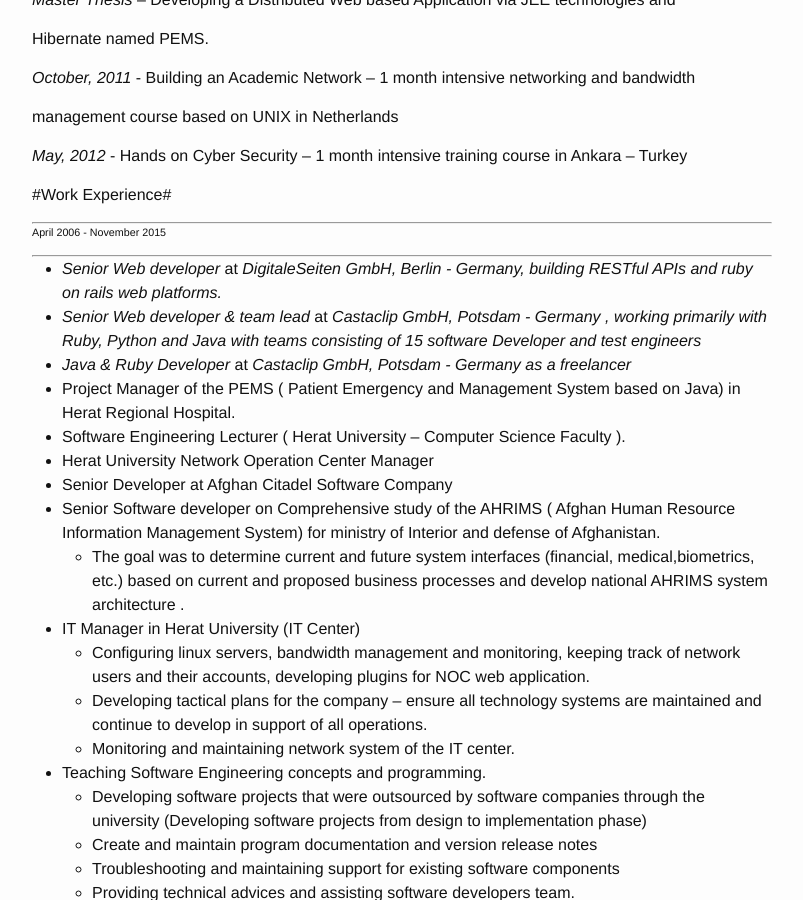
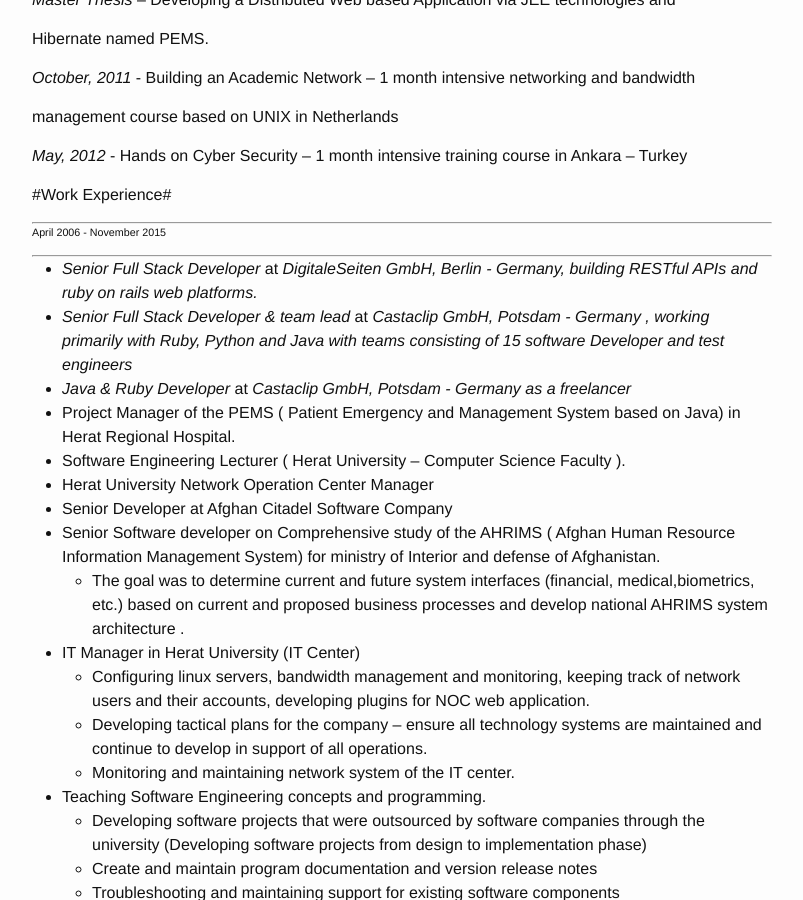
Before and after one commit to tokhi/tokhi.github.io, a Jekyll site: the page built from 2014-10-16-resume.markdown, in a window 1280 px wide and 900 px high, scrolled down 1341 px. Shown: the whole window, without its empty margins (238-1041 px from the left). Built offline with Jekyll 4.4.1, drawn with Linux system fonts in a browser that asks for light colours.

Commit message:
Update 2014-10-16-resume.markdown

```diff
--- a/2014-10-16-resume.markdown
+++ b/2014-10-16-resume.markdown
@@ -83,8 +83,8 @@
 <hr>
 ###### April 2006 - November 2015 ######
 <hr>
-* _Senior Web developer_ at <em>DigitaleSeiten GmbH, Berlin - Germany<em>, building RESTful APIs and ruby on rails web platforms.
-* _Senior Web developer & team lead_ at <em>Castaclip GmbH, Potsdam - Germany<em> , working primarily with Ruby, Python and Java with teams consisting of 15 software Developer and test engineers
+* _Senior Full Stack Developer_ at <em>DigitaleSeiten GmbH, Berlin - Germany<em>, building RESTful APIs and ruby on rails web platforms.
+* _Senior Full Stack Developer & team lead_ at <em>Castaclip GmbH, Potsdam - Germany<em> , working primarily with Ruby, Python and Java with teams consisting of 15 software Developer and test engineers
 * _Java & Ruby Developer_ at <em>Castaclip GmbH, Potsdam - Germany<em> as a freelancer
 * Project Manager of the PEMS ( Patient Emergency and Management System based on Java) in Herat Regional Hospital.
 * Software Engineering Lecturer ( Herat University – Computer Science Faculty ).
```
